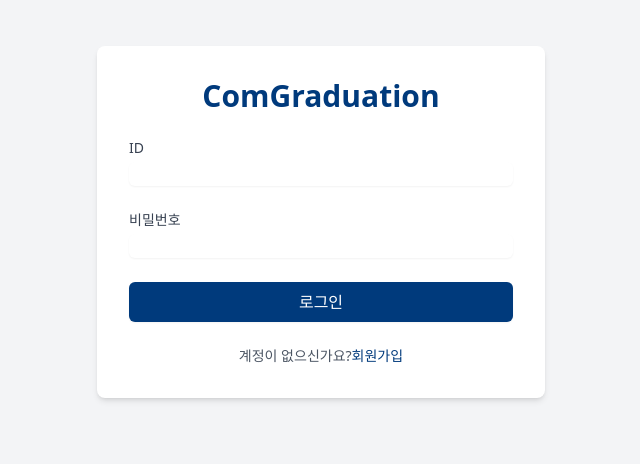
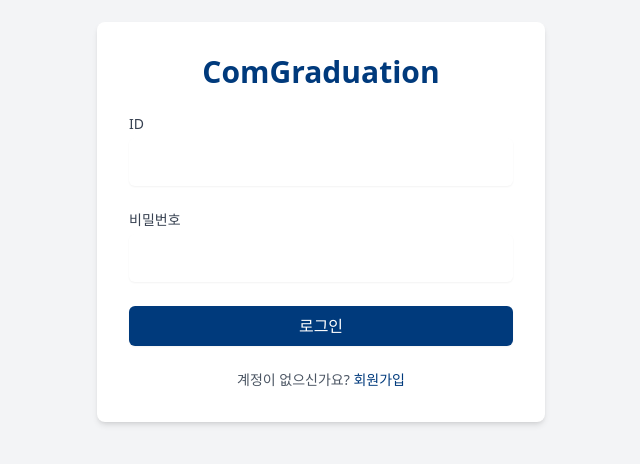
Before and after one commit to madebyhwan/ComGraduation, a React (Create React App) app in the folder client/: page / in a window 1280 px wide. Shown: the part 178-642 px from the top of the page, without its empty margins (319-959 px from the left). Built offline with nearby package versions, Linux system fonts and the light colour scheme.

Commit message:
계정이 없으신가요 여백 수정

```diff
--- a/client/src/pages/Login.jsx
+++ b/client/src/pages/Login.jsx
@@ -34,11 +34,11 @@ const Login = () => {
 
         <form className="space-y-6" onSubmit={handleSubmit}>
           <div className="form-group">
-            <label className="block text-sm font-medium text-gray-700" htmlFor="studentId">
+            <label className="form-label" htmlFor="studentId">
               ID
             </label>
             <input
-              className="mt-1 block w-full rounded-md border-gray-300 shadow-sm focus:border-knu-blue focus:ring-knu-blue"
+              className="form-input"
               id="studentId"
               type="text"
               value={studentId}
@@ -48,11 +48,11 @@ const Login = () => {
           </div>
 
           <div className="form-group">
-            <label className="block text-sm font-medium text-gray-700" htmlFor="password">
+            <label className="form-label" htmlFor="password">
               비밀번호
             </label>
             <input
-              className="mt-1 block w-full rounded-md border-gray-300 shadow-sm focus:border-knu-blue focus:ring-knu-blue"
+              className="form-input"
               id="password"
               type="password"
               value={password}
@@ -74,10 +74,7 @@ const Login = () => {
 
         <div className="text-center text-sm text-gray-600">
           <p>
-            계정이 없으신가요?
-            <Link to="/signup" className="font-medium text-knu-blue hover:underline">
-              회원가입
-            </Link>
+            계정이 없으신가요? <Link to="/signup" className="font-medium text-knu-blue hover:underline"> 회원가입 </Link>
           </p>
         </div>
       </div>
```
